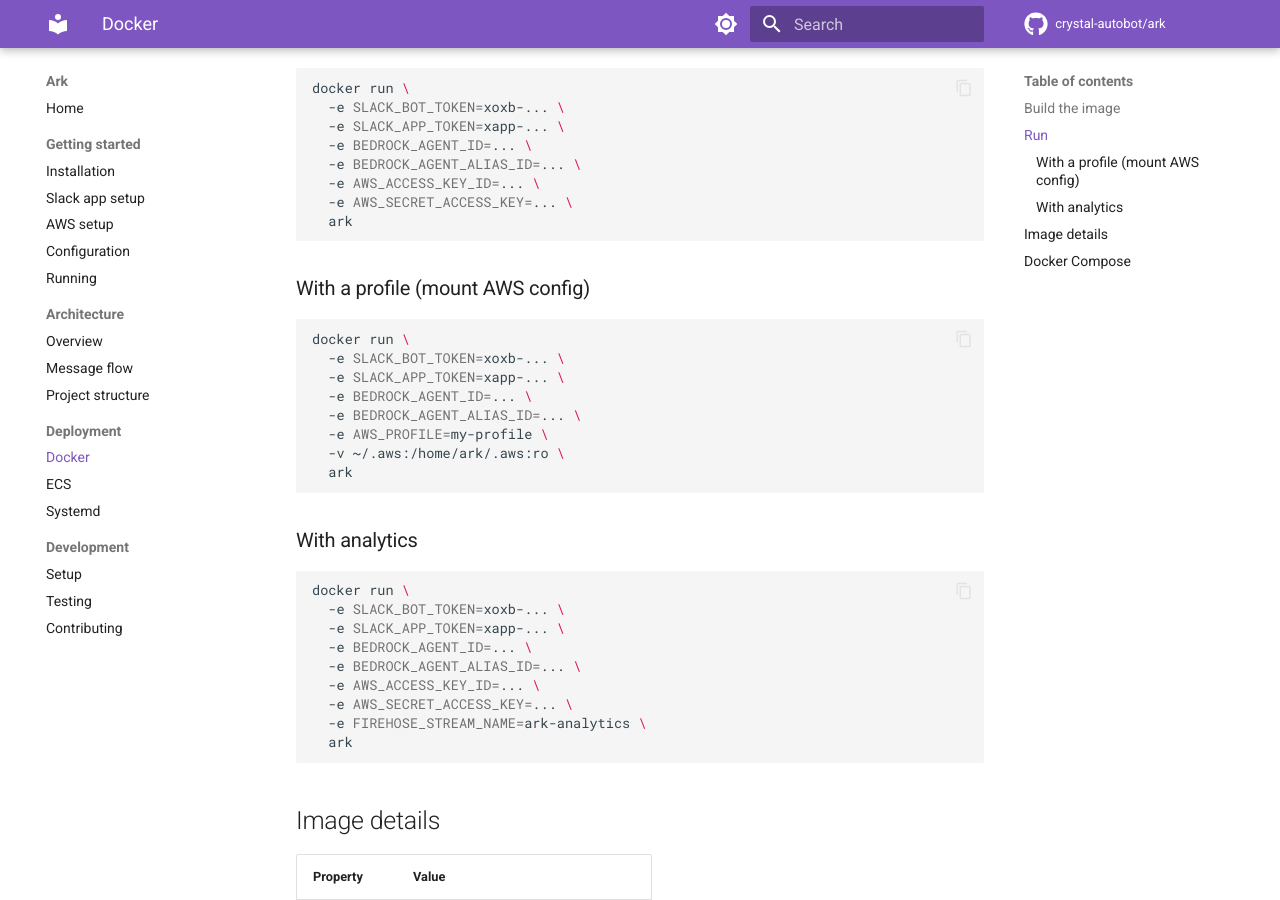
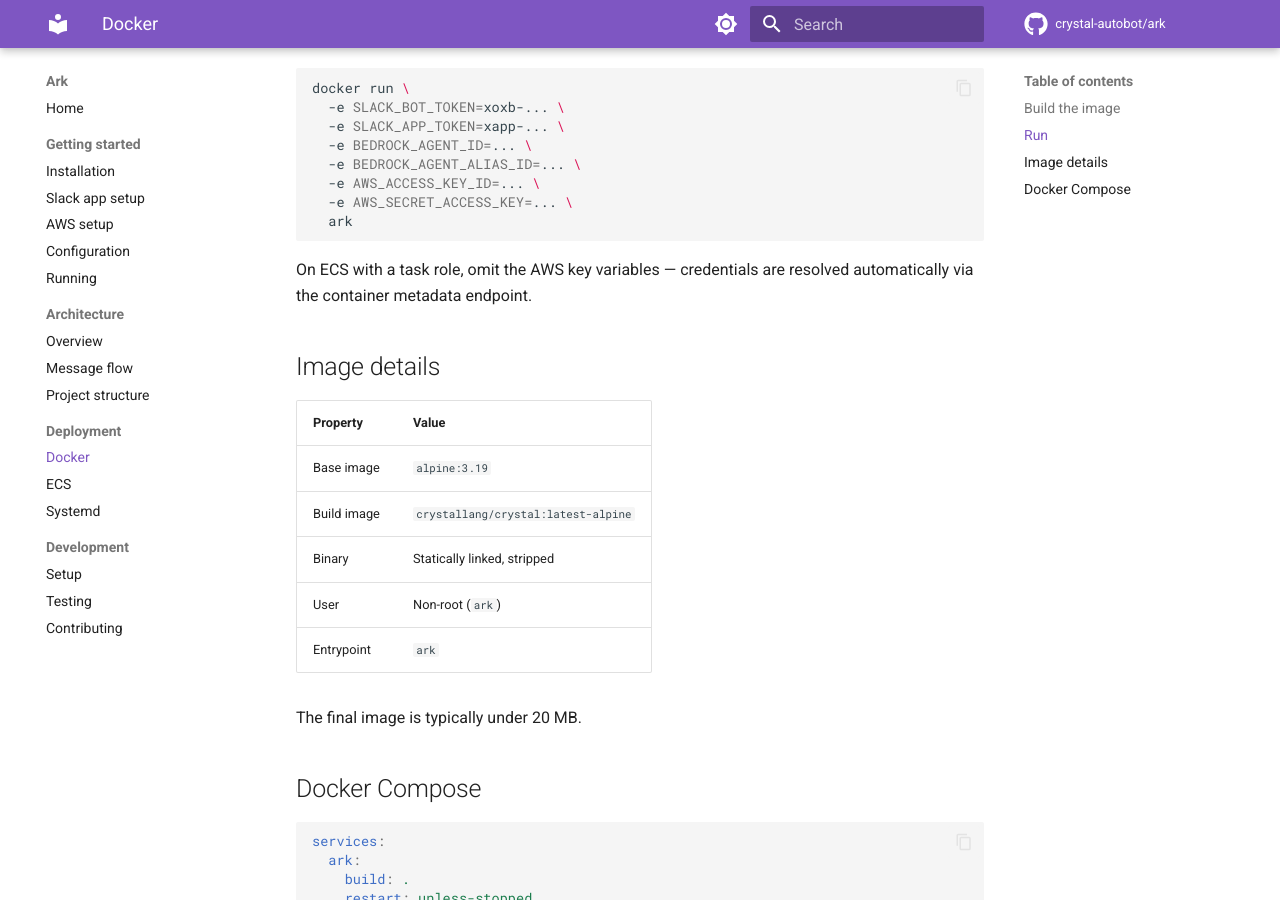
Before and after one commit to crystal-autobot/ark, an MkDocs documentation site: the page built from docs/deployment/docker.md, in a window 1280 px wide and 900 px high, scrolled down 359 px. Built offline with MkDocs 1.6.1 and Material for MkDocs 9.7.7, drawn with Linux system fonts in a browser that asks for light colours; comment, search, counter and statistics services are not loaded.

Commit message:
fix: improve aws credentials

````diff
--- a/docs/deployment/docker.md
+++ b/docs/deployment/docker.md
@@ -21,32 +21,7 @@
   ark
 ```
 
-### With a profile (mount AWS config)
-
-```sh
-docker run \
-  -e SLACK_BOT_TOKEN=xoxb-... \
-  -e SLACK_APP_TOKEN=xapp-... \
-  -e BEDROCK_AGENT_ID=... \
-  -e BEDROCK_AGENT_ALIAS_ID=... \
-  -e AWS_PROFILE=my-profile \
-  -v ~/.aws:/home/ark/.aws:ro \
-  ark
-```
-
-### With analytics
-
-```sh
-docker run \
-  -e SLACK_BOT_TOKEN=xoxb-... \
-  -e SLACK_APP_TOKEN=xapp-... \
-  -e BEDROCK_AGENT_ID=... \
-  -e BEDROCK_AGENT_ALIAS_ID=... \
-  -e AWS_ACCESS_KEY_ID=... \
-  -e AWS_SECRET_ACCESS_KEY=... \
-  -e FIREHOSE_STREAM_NAME=ark-analytics \
-  ark
-```
+On ECS with a task role, omit the AWS key variables — credentials are resolved automatically via the container metadata endpoint.
 
 ## Image details
 
````
Also changed, not shown: README.md (+4 -5 lines), docs/deployment/ecs.md (+1 -1 lines), docs/getting-started/configuration.md (+7 -11 lines), 3 other files.
